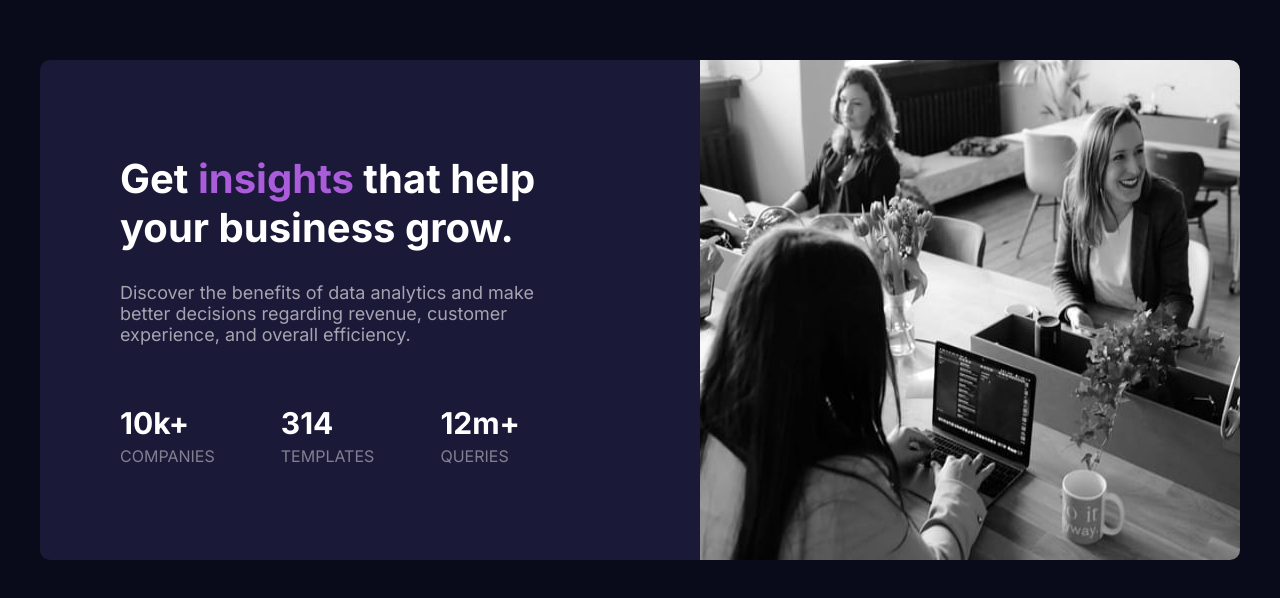
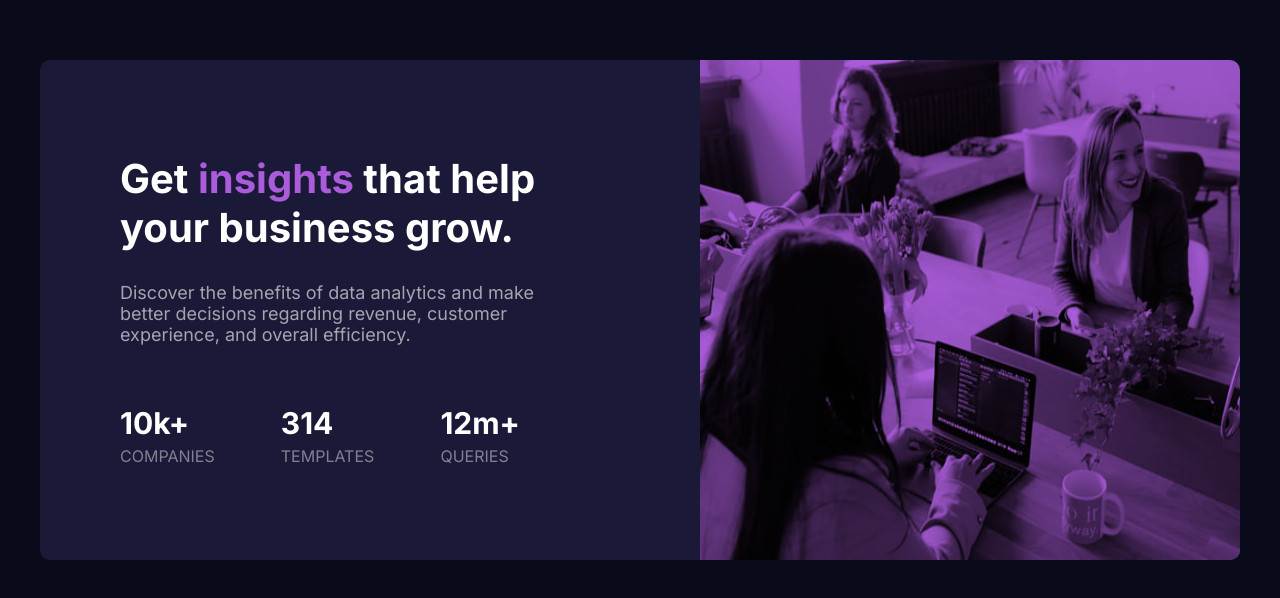
Before and after one commit to vinuman/Stats-preview-component, a plain HTML site: page index.html in a window 1280 px wide. Shown: the part 140-738 px from the top of the page. Drawn offline with Linux system fonts and the light colour scheme.

Commit message:
Update style.css

```diff
--- a/style.css
+++ b/style.css
@@ -88,7 +88,9 @@ main > .right{
     width:45%;
     /* background-color: hsl(277, 64%, 61%); */
     display: inline-block;
-    z-index:5;
+    background-color: hsl(277, 64%, 61%);
+    border-top-right-radius: 1rem;
+    border-bottom-right-radius: 1rem;
 }
 
 main> .right > img{
@@ -98,6 +100,7 @@ main> .right > img{
     display: block;
   max-width: 100%;
   height: 100%;
+  mix-blend-mode: multiply;
 
 }
 
```
